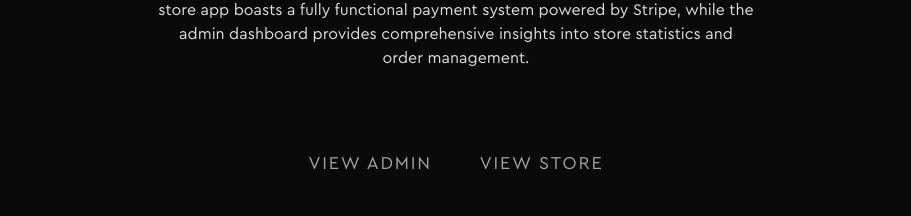
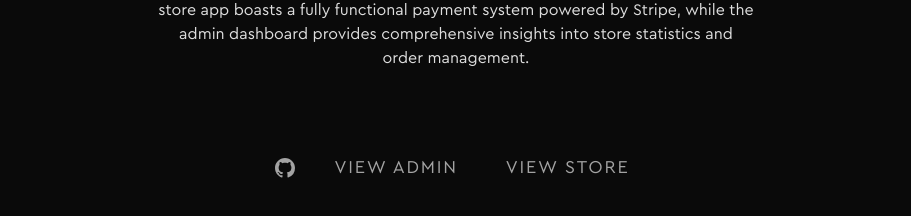
Before and after one commit to RoyDoesCode/portfolio, a Next.js app: page / in a window 1280 px wide. Shown: the part 3204-3420 px from the top of the page, without its empty margins (184-1095 px from the left). Built offline with nearby package versions, Linux system fonts and the light colour scheme.

Commit message:
Add github links to projects

```diff
--- a/app/(index)/(routes)/components/projects.tsx
+++ b/app/(index)/(routes)/components/projects.tsx
@@ -1,7 +1,9 @@
 "use client";
 
 import Image from "next/image";
+import Link from "next/link";
 import { useState } from "react";
+import { BsGithub } from "react-icons/bs";
 
 import { montserrat } from "@/app/(index)/layout";
 import { Interactable } from "@/components/interactable";
@@ -22,6 +24,7 @@ const Projects = () => {
                     title: "VIEW PROJECT",
                 },
             ],
+            github: "https://github.com/RoyDoesCode/messenger",
         },
         {
             src: "/Ecommerce Admin.png",
@@ -38,6 +41,7 @@ const Projects = () => {
                     title: "VIEW STORE",
                 },
             ],
+            github: "https://github.com/RoyDoesCode/ecommerce",
         },
         {
             src: "/3D Shirts.png",
@@ -50,6 +54,7 @@ const Projects = () => {
                     title: "VIEW PROJECT",
                 },
             ],
+            github: "https://github.com/RoyDoesCode/3d-shirts",
         },
     ];
 
@@ -128,10 +133,23 @@ const Projects = () => {
             <div className="text-center w-2/3">
                 {projects[active].description}
             </div>
-            <div className="flex gap-4">
+            <div className="flex gap-4 mt-20 items-center">
+                <Link
+                    href={projects[active].github}
+                    target="_blank"
+                    className="
+                        text-neutral-400
+                        hover:text-primary
+                        transition-colors
+                    "
+                >
+                    <Interactable className="p-2" resetOnClick>
+                        <BsGithub size={20} />
+                    </Interactable>
+                </Link>
                 {projects[active].links.map((link) => (
-                    <Interactable key={link.url} className="mt-20">
-                        <a
+                    <Interactable key={link.url}>
+                        <Link
                             href={link.url}
                             target="_blank"
                             className="
@@ -145,7 +163,7 @@ const Projects = () => {
                             "
                         >
                             {link.title}
-                        </a>
+                        </Link>
                     </Interactable>
                 ))}
             </div>
```
